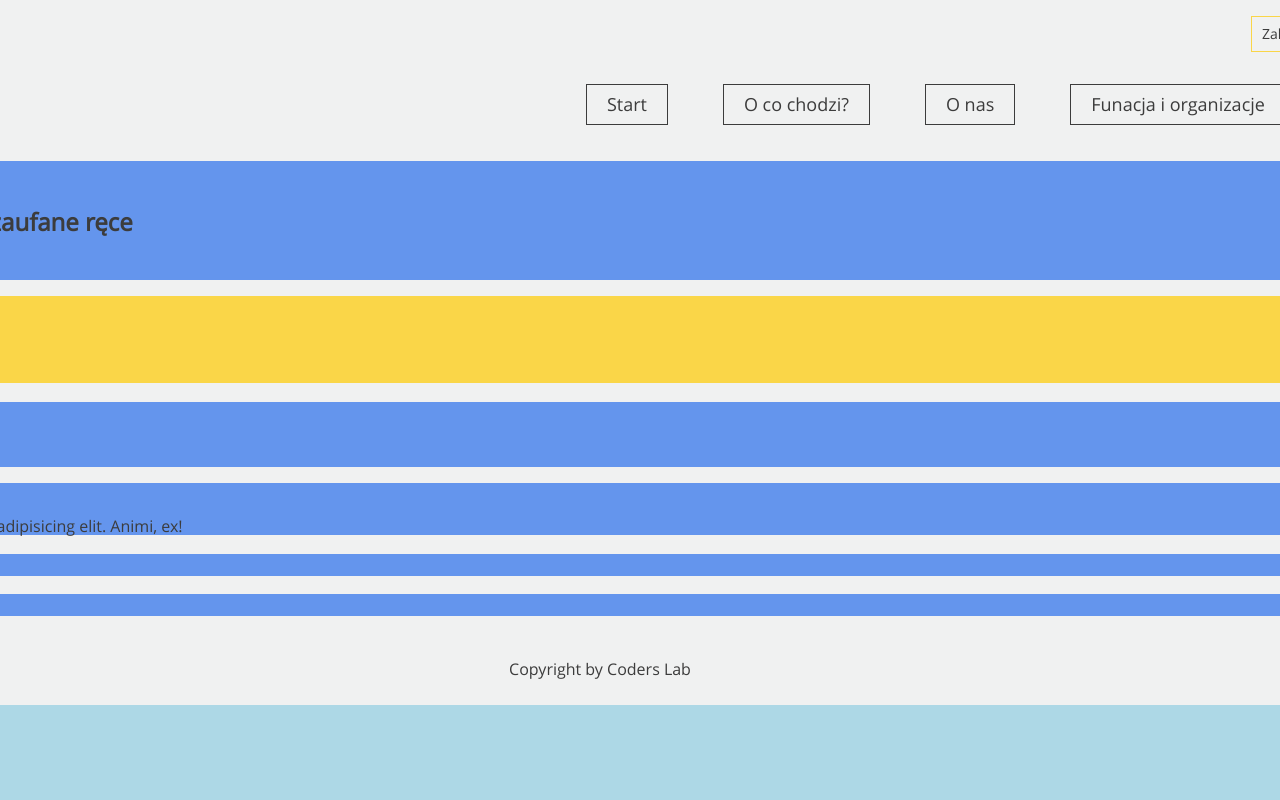
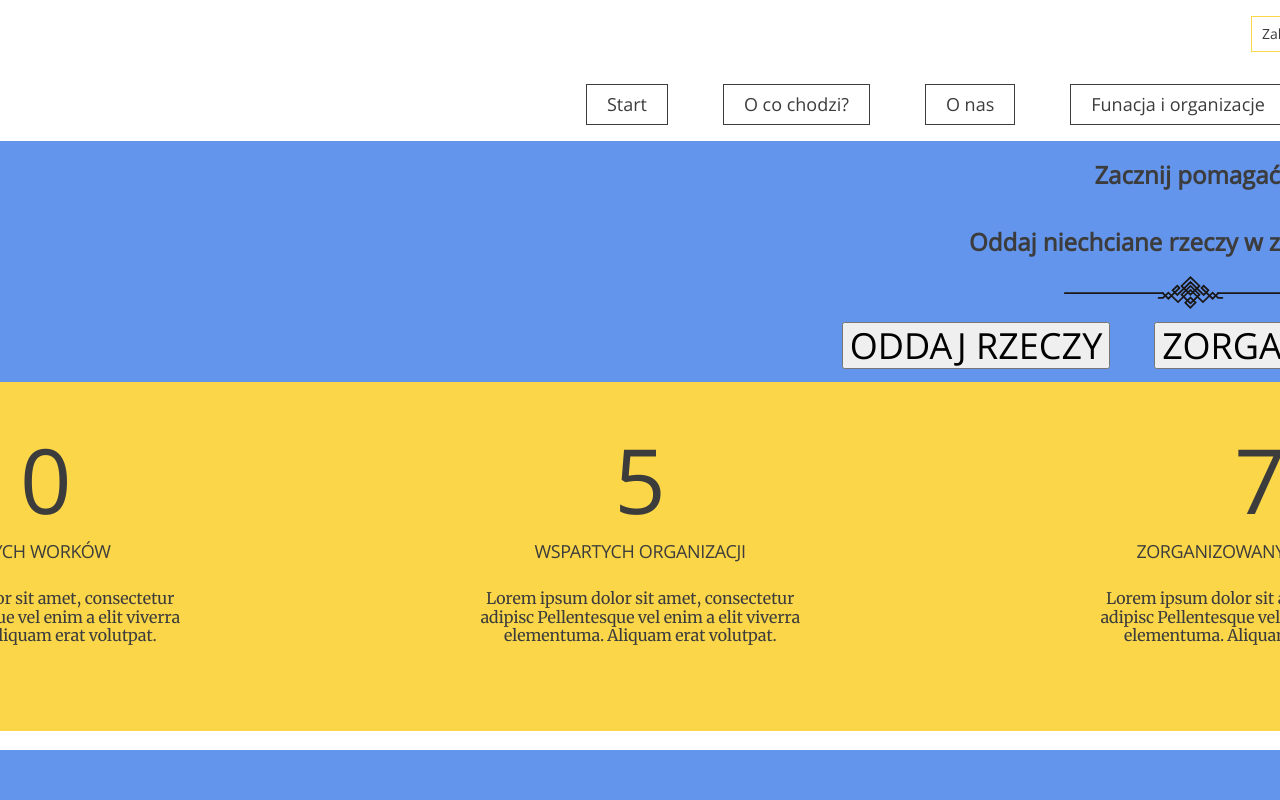
Before and after one commit to Jadude/Donate-Items, a React (Create React App) app: page / in a window 1280 px wide. Shown: the top 800 px of the page. Built offline with nearby package versions, Linux system fonts and the light colour scheme.

Commit message:
ThreeColumns-section

```diff
--- a/src/components/layout/Home/HomeStart.jsx
+++ b/src/components/layout/Home/HomeStart.jsx
@@ -1,12 +1,22 @@
 import React from 'react';
+import decoration from '../../../assets/icons/Decoration.svg';
+import homeHeroImage from '../../../assets/images/Home-Hero-Image.jpg';
 
 const HomeStart = () => {
     return (
         <section className="home-start">
-            <h2>Zacznij pomagać!</h2>
-            <h2>Oddaj niechciane rzeczy w zaufane ręce</h2>
-            <button>oddaj rzeczy</button>
-            <button>zorgaizuj zbiórkę</button>
+            <div className="home-start-image">
+                {/*<img src={homeHeroImage} alt="things to donate"/>*/}
+            </div>
+            <div className="home-start-info">
+                <h2>Zacznij pomagać!</h2>
+                <h2>Oddaj niechciane rzeczy w zaufane ręce</h2>
+                <img src={decoration} alt="decoration"/>
+                <div className="home-start-info-buttons">
+                    <button>oddaj rzeczy</button>
+                    <button>zorganizuj zbiórkę</button>
+                </div>
+            </div>
         </section>
     );
 };
--- a/src/components/layout/Home/HomeThreeColumns.jsx
+++ b/src/components/layout/Home/HomeThreeColumns.jsx
@@ -3,9 +3,23 @@ import React from 'react';
 const HomeThreeColumns = () => {
     return (
         <section className="home-three_columns">
-            <p>10</p>
-            <p>5</p>
-            <p>7</p>
+            <article>
+                <h3>10</h3>
+                <p>oddanych worków</p>
+                <span>Lorem ipsum dolor sit amet, consectetur adipisc Pellentesque vel enim a elit viverra elementuma. Aliquam erat volutpat.</span>
+            </article>
+            <article>
+                <h3>5</h3>
+                <p>wspartych organizacji</p>
+                <span>Lorem ipsum dolor sit amet, consectetur adipisc Pellentesque vel enim a elit viverra elementuma. Aliquam erat volutpat.</span>
+            </article>
+            <article>
+                <h3>7</h3>
+                <p>zorganizowanych zbiórek</p>
+                <span>Lorem ipsum dolor sit amet, consectetur adipisc Pellentesque vel enim a elit viverra elementuma. Aliquam erat volutpat.</span>
+            </article>
+
+
         </section>
     );
 };
--- a/src/components/routes/Login.jsx
+++ b/src/components/routes/Login.jsx
@@ -10,7 +10,6 @@ const Login = () => {
             <div className="login">
                 <h2>Zaloguj się</h2>
                 <img src={decoration} alt="decoration"/>
-                <span>decor</span>
                 <div className="formlog">
                     email
                     hasło
--- a/src/scss/components/_footer.scss
+++ b/src/scss/components/_footer.scss
@@ -3,7 +3,7 @@
   display: flex;
   justify-content: space-between;
   align-items: center;
-  padding: 20px 142px;
+  padding: 0 142px 22px 142px;
   position: relative;
 
   &-text {
--- a/src/scss/components/_header.scss
+++ b/src/scss/components/_header.scss
@@ -1,5 +1,6 @@
 .App-header {
   background: $color-background;
+  //background: red;
   display: flex;
   flex-direction: column;
   align-items: flex-end;
--- /dev/null
+++ b/src/scss/components/_home.scss
@@ -0,0 +1,28 @@
+.home-start {
+  display: flex;
+  justify-content: flex-end;
+
+  &-image img {
+    width: 885px;
+    height: 963px;
+    position: absolute;
+    top: 0;
+  }
+
+  &-info {
+    display: flex;
+    flex-direction: column;
+    align-items: center;
+
+    &-buttons {
+display: flex;
+      gap: 44px;
+      font-size: 36px;
+      padding: 13px 51px;
+
+      button {
+        text-transform: uppercase;
+      }
+    }
+  }
+}
--- a/src/scss/components/_login.scss
+++ b/src/scss/components/_login.scss
@@ -3,6 +3,8 @@
   flex-direction: column;
   align-items: center;
   & .formlog {
-    background: $color-lightgray;
+    background: $color-login-form;
+    width: 385px;
+    height: 235px;
   }
 }
--- /dev/null
+++ b/src/scss/components/_three_columns.scss
@@ -0,0 +1,33 @@
+.home-three_columns {
+  background: $color-yellow;
+  display: flex;
+  gap: 286px;
+  justify-content: center;
+  align-items: center;
+  padding: 46px 163px 86px 163px;
+  & article {
+    display: flex;
+    flex-direction: column;
+    align-items: center;
+    justify-content: center;
+    & h3 {
+      font-size: 90px;
+      font-weight: lighter;
+      margin: 0;
+      padding-bottom: 10px;
+    }
+    & p {
+      font-size: 18px;
+      text-transform: uppercase;
+      letter-spacing: -0.36px;
+      margin: 0;
+      padding-bottom: 28px;
+    }
+    & span {
+      font-size: 16px;
+      text-align: center;
+      font-family: $font-alt;
+      letter-spacing: -0.32px;
+    }
+  }
+}
--- a/src/scss/main.scss
+++ b/src/scss/main.scss
@@ -4,6 +4,10 @@
 @import "components/header.scss";
 @import "components/footer.scss";
 @import 'components/login.scss';
+
+// HOME
+@import "components/home.scss";
+@import "components/_three_columns.scss";
 
 body {
   font-family: $font-base;
@@ -36,10 +40,6 @@ li {
   background: cornflowerblue;
 }
 
-.home-three_columns {
-  background: $color-yellow;
-}
-
 .home-four_steps {
   background: cornflowerblue;
 }
--- a/src/scss/settings/_colors.scss
+++ b/src/scss/settings/_colors.scss
@@ -1,5 +1,6 @@
 // COLORS
-$color-background: #F0F1F1;
+$color-background: #FFFFFF;
+$color-login-form: #F0F1F1;
 $color-dirt: #5E5322;
 $color-yellow: #FAD648;
 $color-lightgray: #737373;
--- a/src/scss/settings/_fonts.scss
+++ b/src/scss/settings/_fonts.scss
@@ -20,4 +20,4 @@ $base-font-size: 16px;
 }
 
 $font-base: 'Open Sans', sans-serif;
-$font-alt: 'Open Sans', sans-serif;
+$font-alt: 'Merriweather', sans-serif;
```
